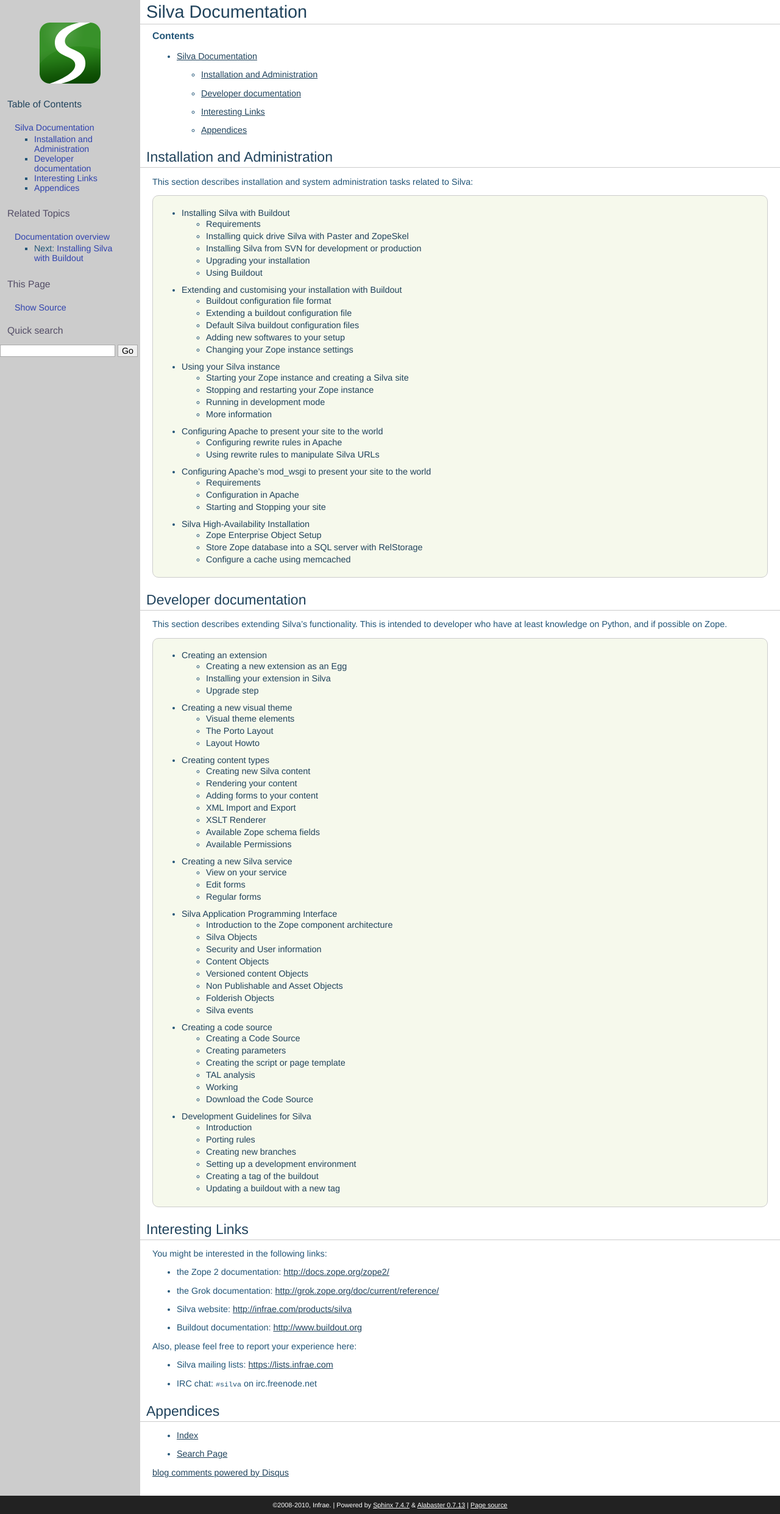
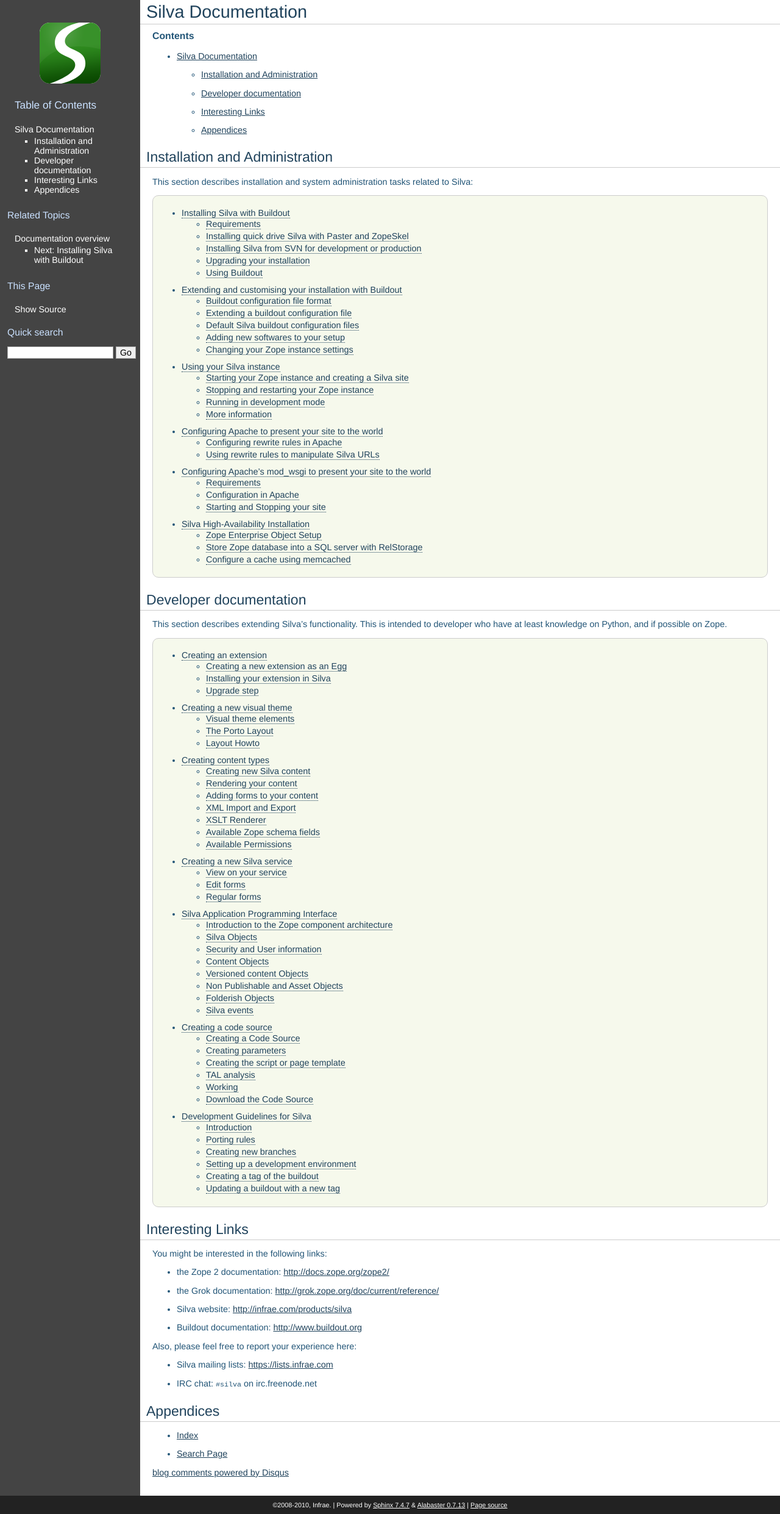
Before and after one commit to silvacms/documentation, a Sphinx documentation site: the page built from source/index.rst, in a window 1280 px wide. Shown: the whole page at 61% size. Built offline with Sphinx 7.4.7, drawn with Linux system fonts in a browser that asks for light colours; pages that are not in the unit, such as notebooks, are missing from menus; comment, search, counter and statistics services are not loaded.

Commit message:
updated colors, link styling

```diff
--- a/source/.static/default.css
+++ b/source/.static/default.css
@@ -9,15 +9,19 @@
   color: #000;
   margin: 0;
   padding: 0;
-  color: #225577;
 }
 
 img { border: none;}
 
+a {
+  color: #20435C;
+  text-decoration: none;
+}
+
 /* :::: LAYOUT :::: */
 
 div.document {
-  background-color: #ccc;
+  background-color: #444;
 }
 
 div.documentwrapper {
@@ -94,12 +98,12 @@
 }
 
 div.related a {
-  color: white;
+  color: #fff;
 }
 
 /* ::: TOC :::: */
-div.sphinxsidebar h3 {
-  color: #534D66;
+div.sphinxsidebar h3, div.sphinxsidebar h3 a {
+  color: #CAE1FF;
   font-size: 1.1em;
   font-weight: normal;
   margin: 0;
@@ -107,7 +111,7 @@
 }
 
 div.sphinxsidebar h4 {
-  color: #534D66;
+  color: #E0FFFF;
   font-size: 1.1em;
   font-weight: normal;
   margin: 5px 0 0 0;
@@ -128,11 +132,15 @@
   margin: 5px 10px 10px 10px;
 }
 
+div.sphinxsidebar a, div.sphninxsidebar a:visited {
+  color: #fff;
+}
+
 div.sphinxsidebar ul {
-  /*margin: 10px;*/
   margin-left: 12px;
   padding: 3px 12px 4px;
   list-style: none;
+  color: #fff;
 }
 
 div.sphinxsidebar li a {
@@ -150,14 +158,6 @@
   margin-bottom: 0;
 }
 
-div.sphinxsidebar li a:link {
-    color: #3043AE;
-}
-
-div.spninxsidebar a:visited {
-  color: #006666;
-}
-
 div.sphinxsidebar form {
     margin-top: 10px;
 }
@@ -166,6 +166,11 @@
     border: 1px solid #aaa;
     font-family: sans-serif;
     font-size: 1em;
+}
+
+div.sphinxsidebar input[type="text"] {
+    margin-left: 12px;
+    width: 168px;
 }
 
 /* :::: MODULE CLOUD :::: */
@@ -314,13 +319,17 @@
     margin-top: 20px;
 }
 
-a, div.body a.toc-backref {
-  color: #20435C;
-  text-decoration: none;
+a:hover, div.body a.toc-backref:hover {
+  text-decoration: underline;
 }
 
 div.body a {
   text-decoration: underline;
+}
+
+div.body h1 a, div.body h2 a, div.body h3 a,
+div.body h4 a {
+    text-decoration: none;
 }
 
 div.body a:hover {
@@ -392,7 +401,7 @@
 }
 
 div.body div.topic {
-  background-color: #efc;
+  background-color: #F0FFFF;
 }
 
 div.body div.toctree-wrapper {
@@ -405,16 +414,13 @@
   margin-top: 10px;
 }
 
-div.body div.topic a,
-div.body div.toctree-wrapper a {
-  color: #20435C;
+div.body div.topic a, div.body div.toctree-wrapper a {
+  border-bottom: 1px dotted;
   text-decoration: none;
 }
 
-div.body div.topic a:hover,
-div.body .toctree-wrapper a:hover {
-  text-decoration: underline;
-  color: #000;
+div.body div.topic a:hover, div.body div.toctree-wrapper a:hover {
+  text-decoration: none;
 }
 
 div.body .toctree-l1 {
@@ -480,7 +486,7 @@
 }
 
 div.warning {
-    background-color: #ffe4e4;
+    background-color: #FFF0F5;
     border: 1px solid #f66;
 }
 
@@ -590,9 +596,9 @@
 dl.data,
 pre {
   padding: 5px;
-  background-color: #efc;
+  background-color: #FFF8DC;
   color: #333;
-  border: 1px solid #ac9;
+  border: 1px solid #005ea5;
   border-radius: 10px;
   overflow: auto;
 }
@@ -704,10 +710,6 @@
     border: 3px solid red;
 }
 
-div.related ul {
-  color: #86A26C;
-}
-
 /* :::: PRINT :::: */
 @media print {
     div.document,
```
